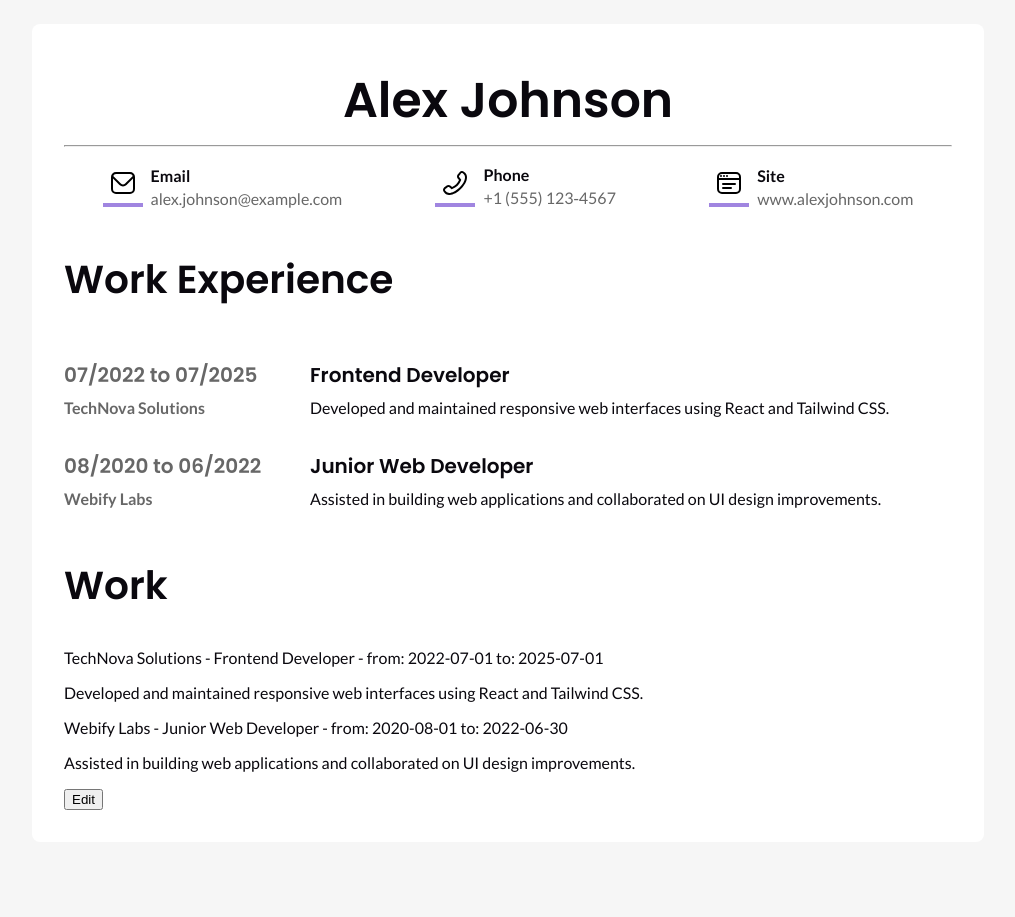
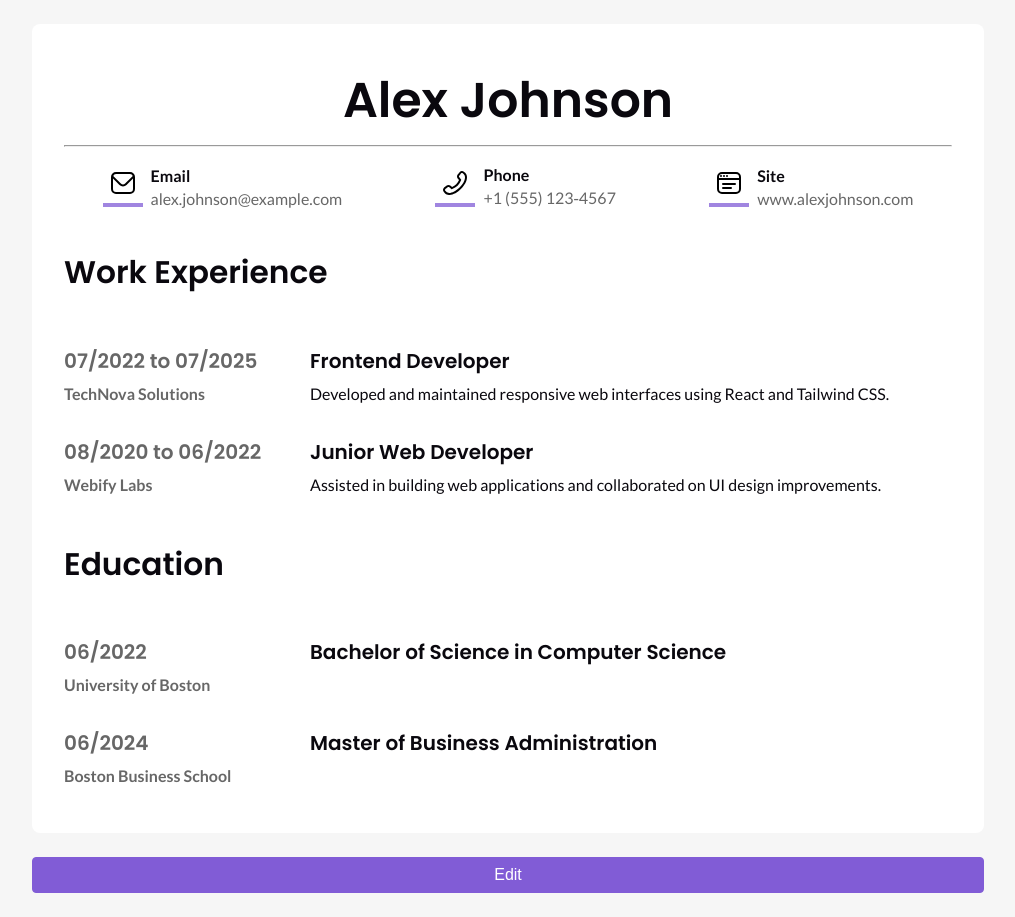
Before and after one commit to dot-sky/cv-app, a React (Vite) app: page / in a window 1280 px wide. Shown: the whole page, without its empty margins (132-1147 px from the left). Before the commit the page ends 866 px from the top, so only its background shows below. Built offline with nearby package versions, Linux system fonts and the light colour scheme.

Commit message:
feat: add styling and format to education entries

```diff
--- a/src/App.jsx
+++ b/src/App.jsx
@@ -17,13 +17,13 @@ function App() {
     {
       id: 0,
       title: "Bachelor of Science in Computer Science",
-      school: "University of Example",
+      school: "University of Boston",
       date: "2022-06-15",
     },
     {
       id: 1,
       title: "Master of Business Administration",
-      school: "Example Business School",
+      school: "Boston Business School",
       date: "2024-06-15",
     },
   ]);
--- a/src/components/CV.jsx
+++ b/src/components/CV.jsx
@@ -24,6 +24,7 @@ function formatDate(date) {
 
 function CV({ person, handleEdit, educationItems, workItems }) {
   return (
+    <>
       <div className="cv-wrapper">
         <h1>{person.firstName + " " + person.lastName}</h1>
         <hr />
@@ -49,10 +50,10 @@ function CV({ person, handleEdit, educationItems, workItems }) {
             />
           )}
         </div>
-      <h2>Work Experience</h2>
+        <h3>Work Experience</h3>
         {workItems.map((item) => {
           return (
-          <div className="entry-wrapper">
+            <div className="entry-wrapper" key={item.id}>
               <div className="entry-highlight">
                 <div className="entry-date">
                   {formatDate(item.fromDate)} to {formatDate(item.untilDate)}
@@ -66,20 +67,25 @@ function CV({ person, handleEdit, educationItems, workItems }) {
             </div>
           );
         })}
-      <h2>Work</h2>
-      {workItems.map((item) => {
+        <h3>Education</h3>
+        {educationItems.map((item) => {
           return (
-          <Fragment key={item.id}>
-            <p>
-              {item.company} - {item.position} - from: {item.fromDate} to:{" "}
-              {item.untilDate}
-            </p>
-            <p>{item.resp}</p>
-          </Fragment>
+            <div className="entry-wrapper" key={item.id}>
+              <div className="entry-highlight">
+                <div className="entry-date">{formatDate(item.date)}</div>
+                <div className="entry-place">{item.school}</div>
+              </div>
+              <div className="entry-details">
+                <h5 className="entry-title">{item.title}</h5>
+              </div>
+            </div>
           );
         })}
-      <button onClick={handleEdit}>Edit</button>
       </div>
+      <button class="btn btn-primary btn-submit" onClick={handleEdit}>
+        Edit
+      </button>
+    </>
   );
 }
 export { CV };
--- a/src/styles/CV.css
+++ b/src/styles/CV.css
@@ -2,6 +2,7 @@
   background-color: white;
   padding: var(--space-4x);
   border-radius: var(--space-1x);
+  margin-bottom: var(--space-3x);
 }
 
 .cv-wrapper > h1 {
```
Lines whose indentation alone changed are shown as unchanged.
